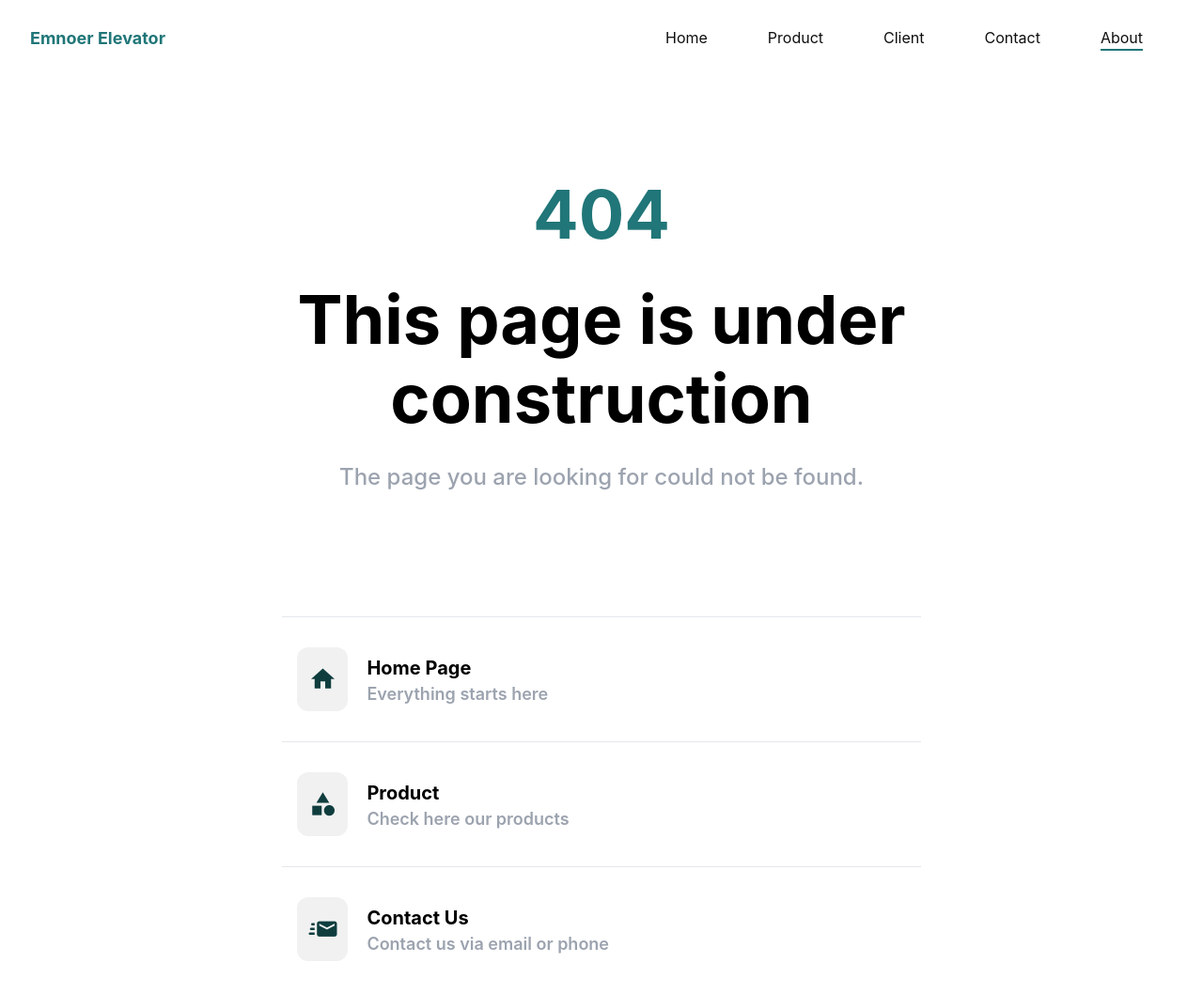
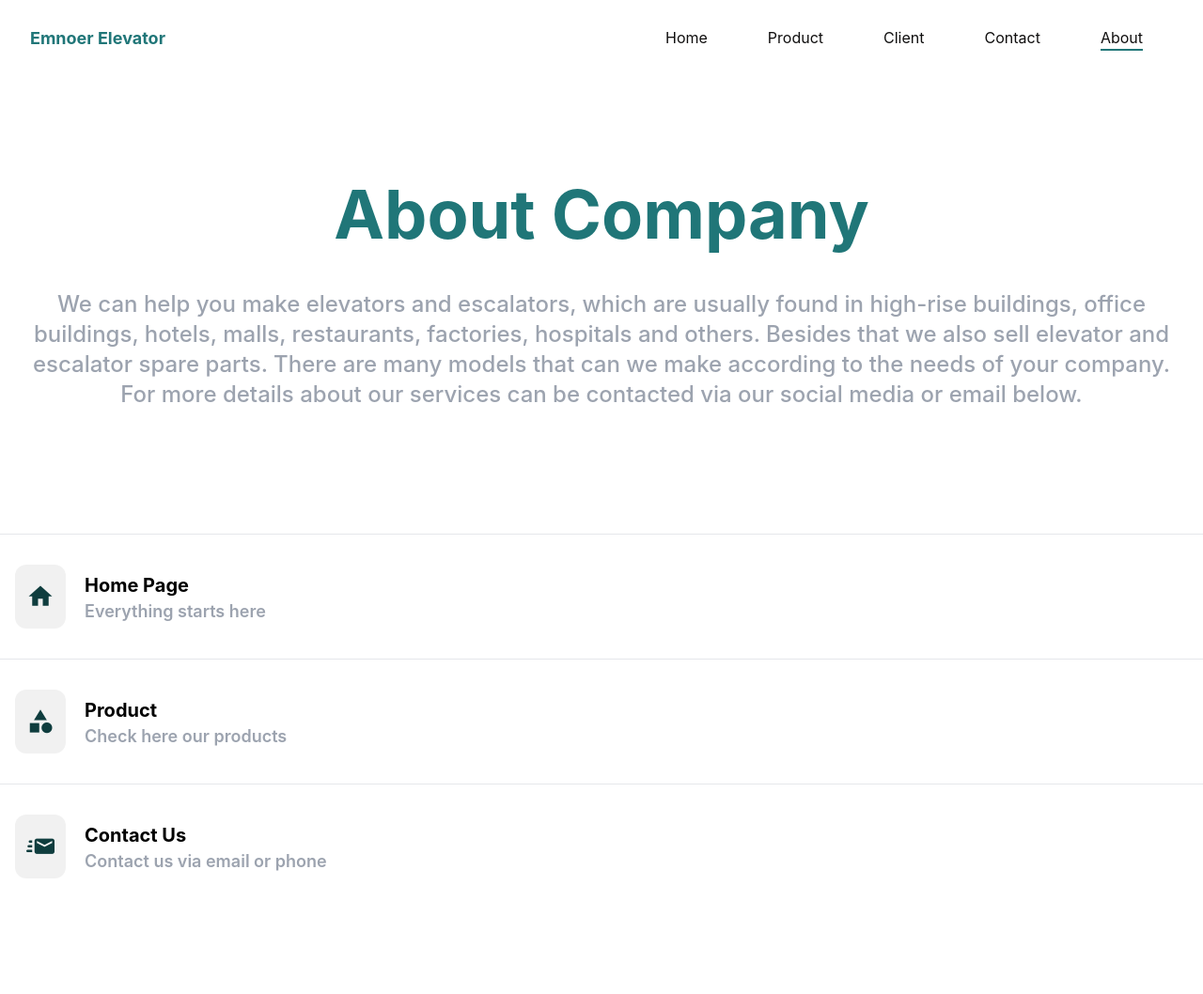
Before and after one commit to shuchan-dev/emnoer.github.io, a website: page about.html in a window 1280 px wide. Shown: the top 1058 px of the page at 94% size. Drawn offline with nearby package versions, Linux system fonts and the light colour scheme.

Commit message:
update about

```diff
--- a/about.html
+++ b/about.html
@@ -129,19 +129,20 @@
       <div class="flex flex-col">
         <!-- Error Container -->
         <div class="flex flex-col items-center container">
-          <div class="text-secondary font-bold text-7xl">404</div>
+          <div class="text-secondary font-bold text-7xl">About Company</div>
 
           <div
-            class="font-bold text-3xl xl:text-7xl lg:text-6xl md:text-5xl mt-10"
+            class="font-bold text-sm md:text-xl lg:text-2xl mt-8 text-gray-400 font-medium"
           >
-            This page is under
-            <h1 class="pt-3 text-center">construction</h1>
-          </div>
-
-          <div
-            class="text-gray-400 font-medium text-sm md:text-xl lg:text-2xl mt-8"
-          >
-            The page you are looking for could not be found.
+            <h1 class="pt-3 text-center">
+              We can help you make elevators and escalators, which are usually
+              found in high-rise buildings, office buildings, hotels, malls,
+              restaurants, factories, hospitals and others. Besides that we also
+              sell elevator and escalator spare parts. There are many models
+              that can we make according to the needs of your company. For more
+              details about our services can be contacted via our social media
+              or email below.
+            </h1>
           </div>
         </div>
 
```
